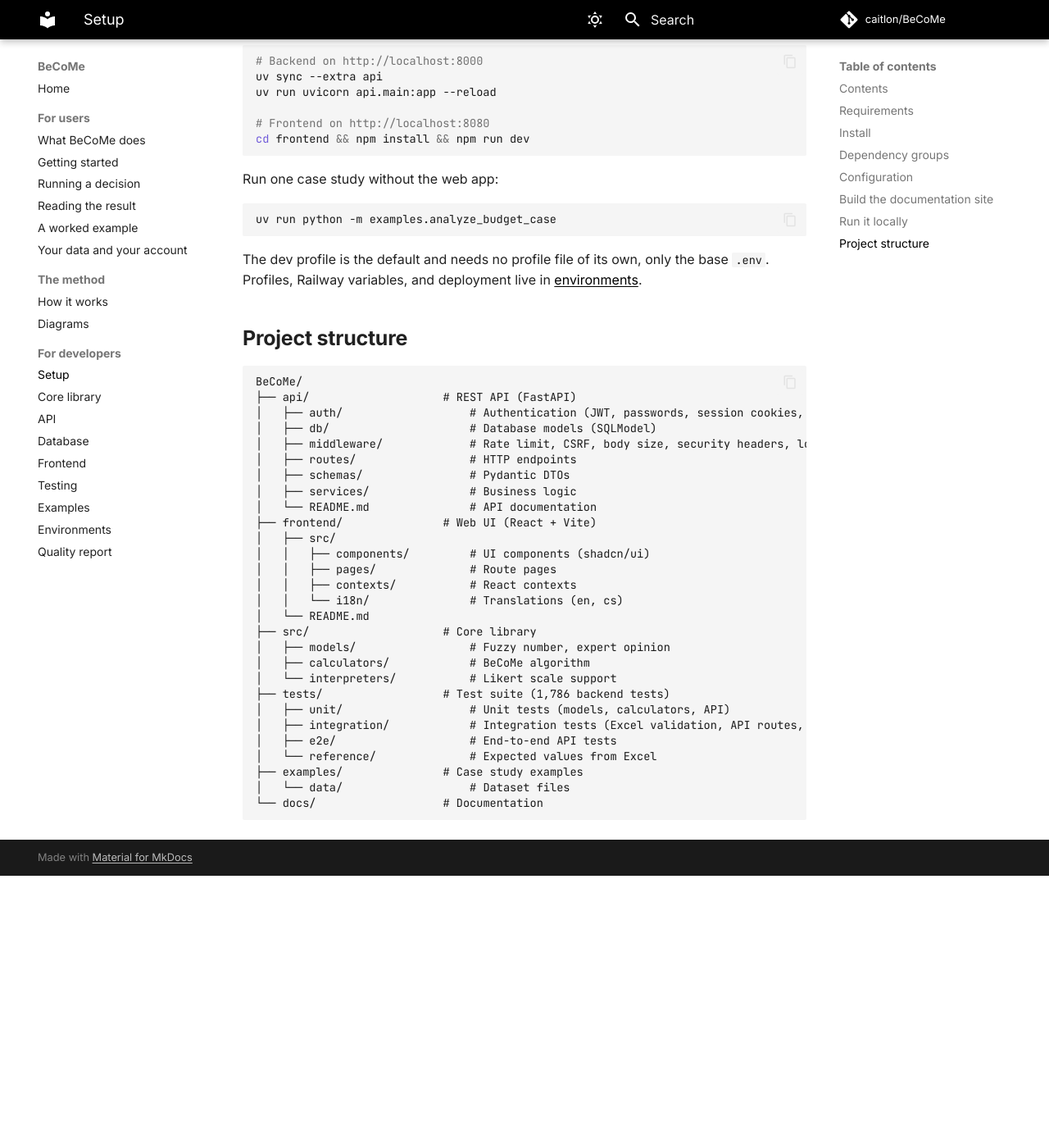
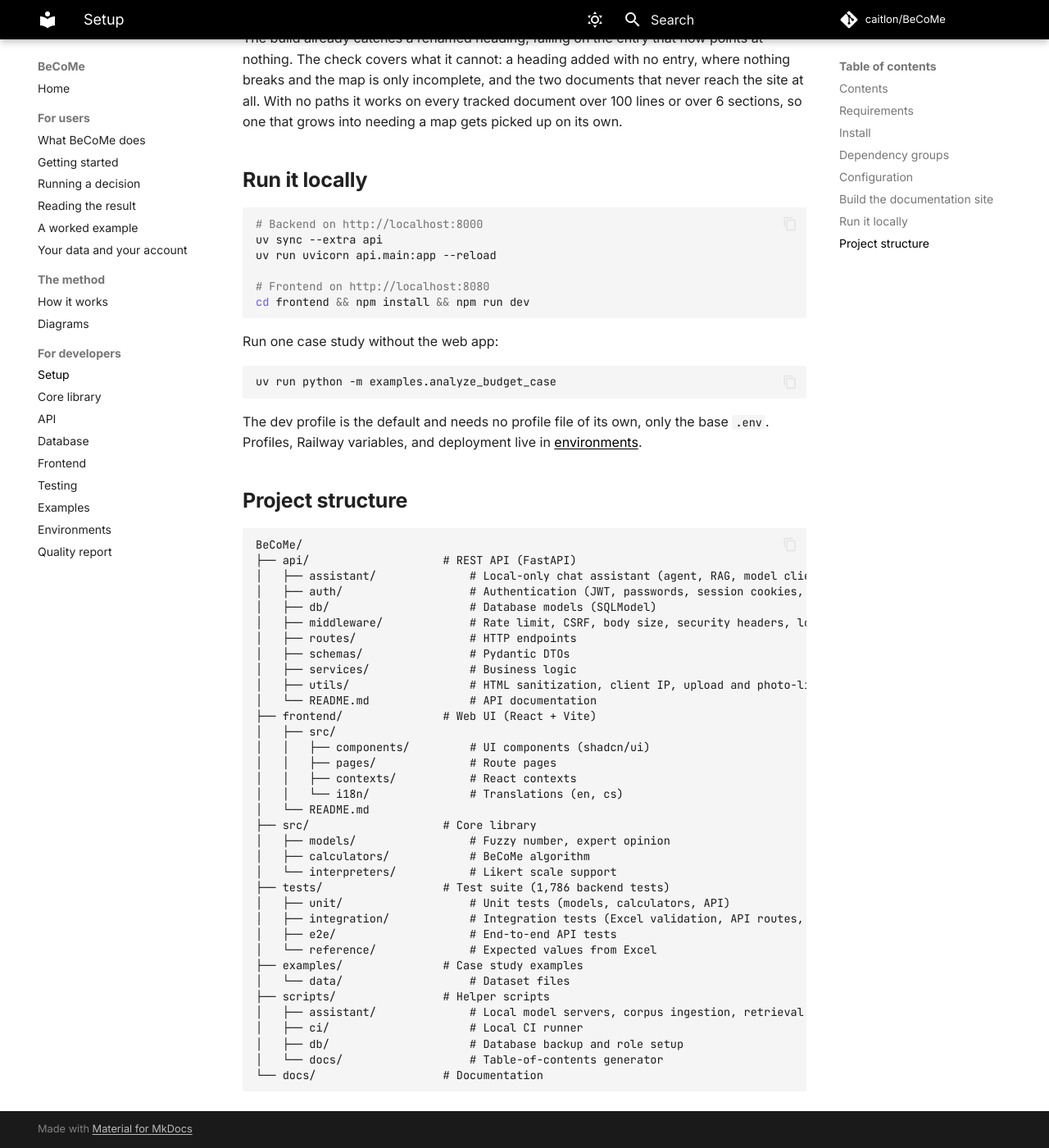
Before and after one commit to caitlon/BeCoMe, an MkDocs documentation site: the page built from docs/development.md, in a window 1280 px wide and 1400 px high, scrolled down 2614 px. Shown: the whole window at 82% size. Built offline with MkDocs 1.6.1 and Material for MkDocs 9.7.7, drawn with Linux system fonts in a browser that asks for light colours; comment, search, counter and statistics services are not loaded; before the commit the page ends 3682 px from its top, so only the background shows below that; some of the changed text lies outside the part shown.

Commit message:
docs: list the assistant extra and folders in the development guide

````diff
--- a/docs/development.md
+++ b/docs/development.md
@@ -30,6 +30,7 @@
 uv sync                    # core library only
 uv sync --extra api        # add the REST API
 uv sync --extra dev        # add testing, linting, type checking
+uv sync --extra assistant  # add the local assistant (developer machines only)
 uv sync --all-extras       # everything
 
 source .venv/bin/activate  # macOS and Linux
@@ -59,6 +60,11 @@
 | `viz` | numpy, pandas, matplotlib, plotly, seaborn | Visualization and data analysis |
 | `notebook` | jupyter, ipykernel, ipywidgets | Interactive notebooks |
 | `docs` | mkdocs, mkdocs-material | Building the documentation site |
+| `assistant` | langchain, langgraph, langsmith, openai, langchain-postgres, psycopg, pypdf, rank-bm25 | The local-only assistant (`ASSISTANT_ENABLED=true`), see [the assistant README](https://github.com/caitlon/BeCoMe/blob/prod/api/assistant/README.md) |
+
+The API test directories, `tests/unit/api/` and `tests/integration/api/`, import the assistant's
+packages at module level. Running them needs `uv sync --extra dev --extra api --extra assistant`,
+which is also what CI installs.
 
 ## Configuration
 
@@ -125,12 +131,14 @@
 ```text
 BeCoMe/
 ├── api/                    # REST API (FastAPI)
+│   ├── assistant/              # Local-only chat assistant (agent, RAG, model clients); needs the assistant extra
 │   ├── auth/                   # Authentication (JWT, passwords, session cookies, throttles)
 │   ├── db/                     # Database models (SQLModel)
 │   ├── middleware/             # Rate limit, CSRF, body size, security headers, logging
 │   ├── routes/                 # HTTP endpoints
 │   ├── schemas/                # Pydantic DTOs
 │   ├── services/               # Business logic
+│   ├── utils/                  # HTML sanitization, client IP, upload and photo-link helpers
 │   └── README.md               # API documentation
 ├── frontend/               # Web UI (React + Vite)
 │   ├── src/
@@ -150,5 +158,10 @@
 │   └── reference/              # Expected values from Excel
 ├── examples/               # Case study examples
 │   └── data/                   # Dataset files
+├── scripts/                # Helper scripts
+│   ├── assistant/              # Local model servers, corpus ingestion, retrieval evaluation
+│   ├── ci/                     # Local CI runner
+│   ├── db/                     # Database backup and role setup
+│   └── docs/                   # Table-of-contents generator
 └── docs/                   # Documentation
 ```
````
